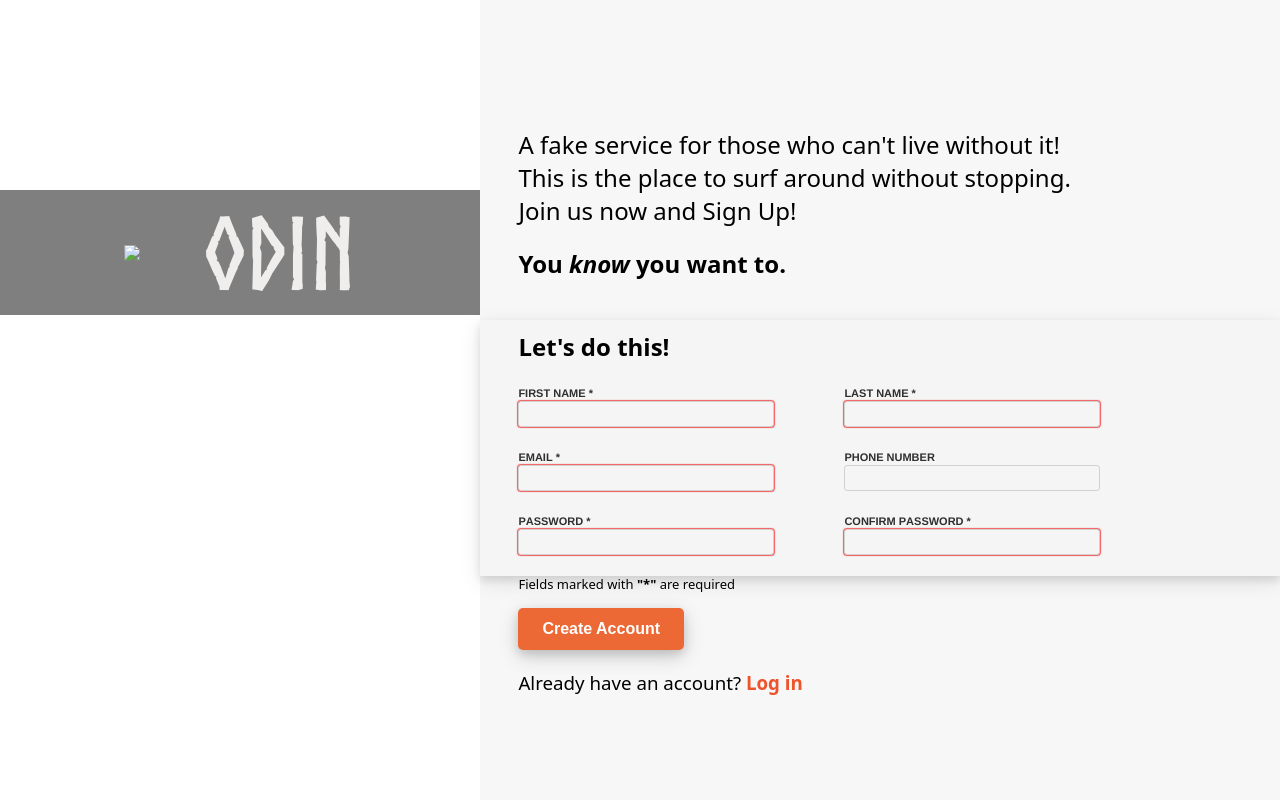
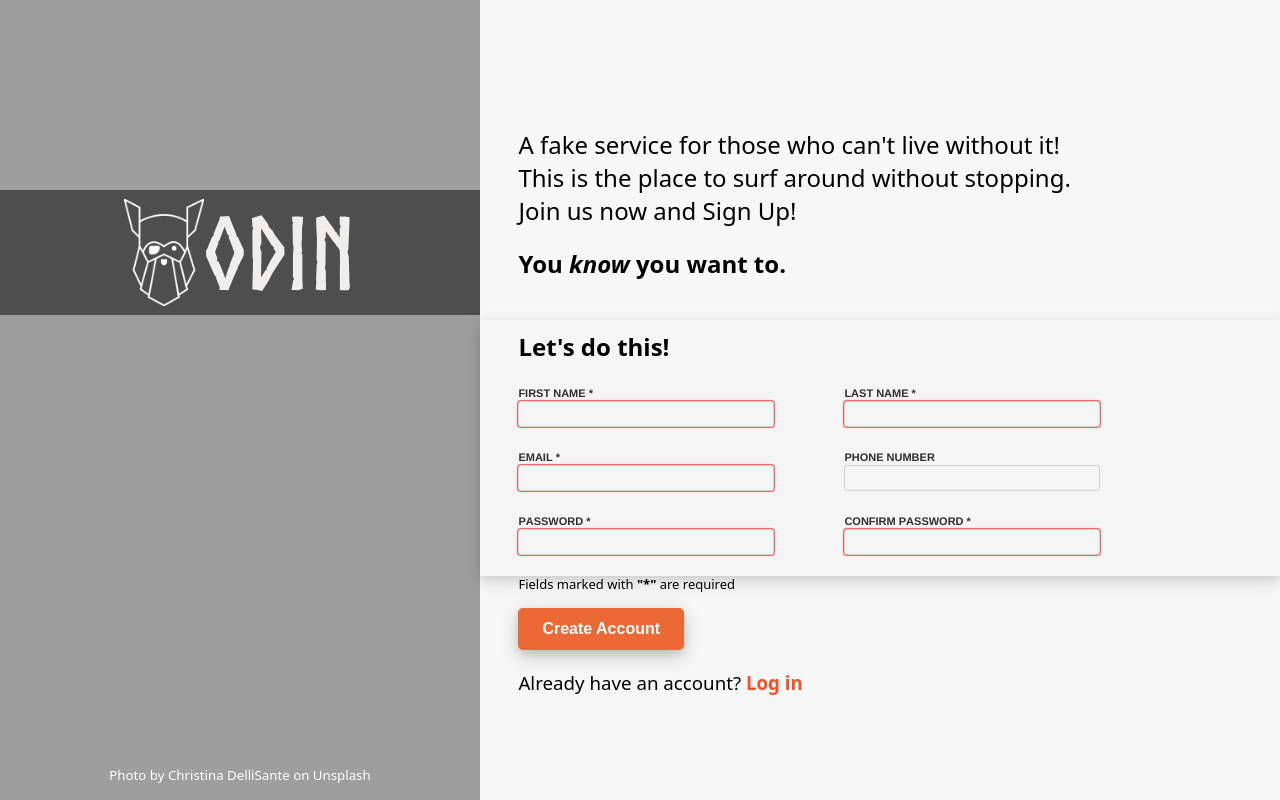
Before and after one commit to natigavri/Sign-up-Form, a plain HTML site: page index.html in a window 1280 px wide. Drawn offline with Linux system fonts and the light colour scheme; the site is published under a folder, as on GitHub Pages, so addresses that start at the root find nothing.

Commit message:
Fix img links
removed "\" from img links

```diff
--- a/index.html
+++ b/index.html
@@ -10,7 +10,7 @@
     <div class="container">
         <div class="splash">
             <div class="logo">
-                <img src="/pics/odin-lined.png" class="logo-pic" width="80px">
+                <img src="pics/odin-lined.png" class="logo-pic" width="80px">
                 <div class="logo-text">ODIN</div>
             </div>
 
--- a/style.css
+++ b/style.css
@@ -73,7 +73,7 @@ text-align: center;
     display: flex;
     flex-direction: column;
     align-items: center;
-    background-image: url(/pics/christina-dellisante-VkWH9RclrhU-unsplash.jpg) ;
+    background-image: url(pics/christina-dellisante-VkWH9RclrhU-unsplash.jpg) ;
     background-position: center;
     background-repeat: no-repeat;
     background-size: cover;
```
